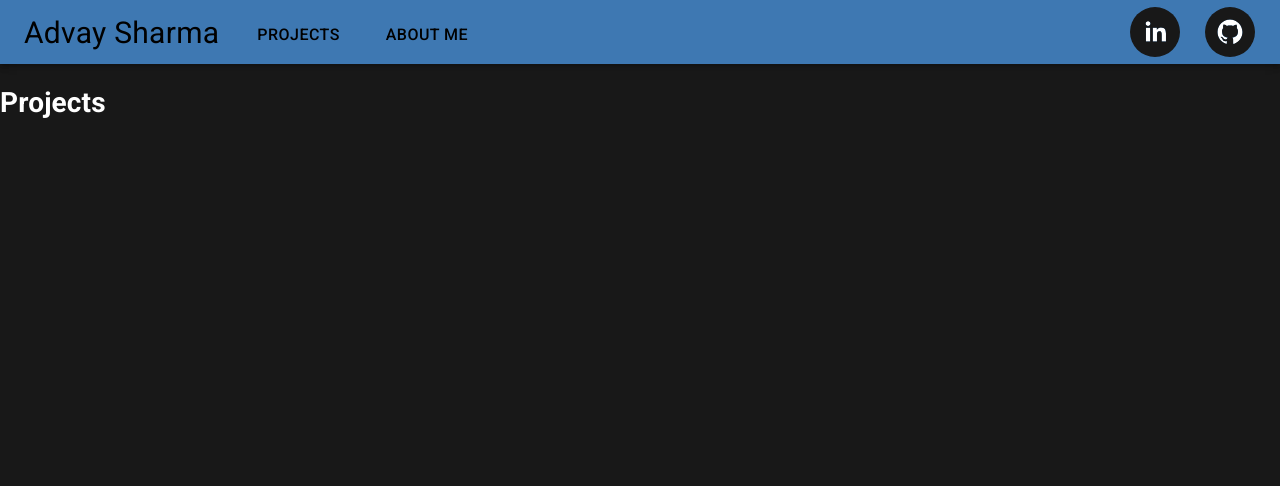
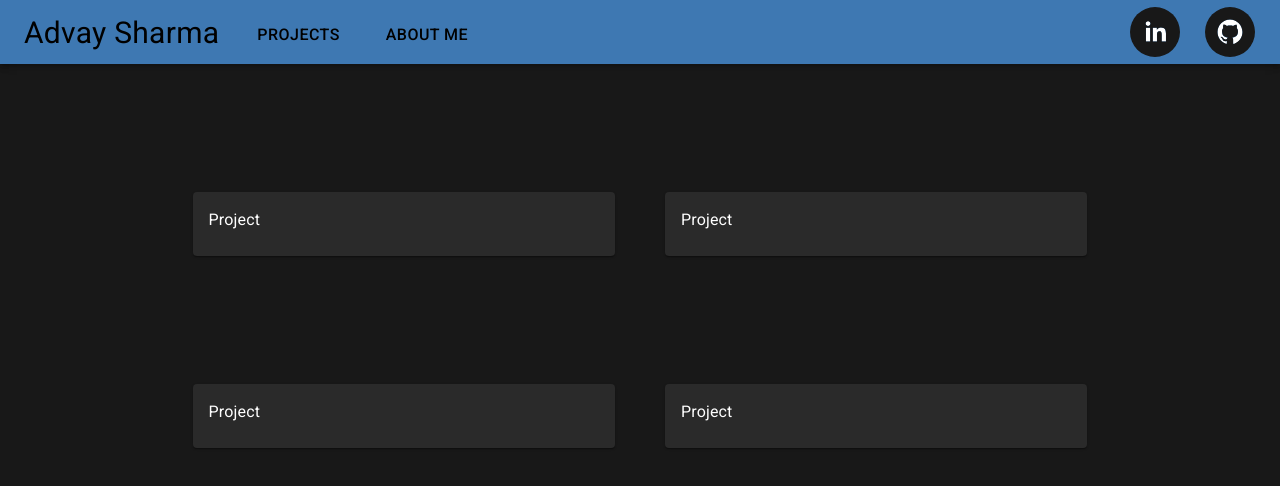
Before and after one commit to sharmaadvay0/developer-portfolio, a React (Create React App) app: page /projects in a window 1280 px wide. Shown: the top 486 px of the page. Built offline with nearby package versions, Linux system fonts and the light colour scheme.

Commit message:
added placeholder cards

```diff
--- a/src/pages/Projects.js
+++ b/src/pages/Projects.js
@@ -1,7 +1,70 @@
-import React from "react";
+import { Card, CardContent, Typography } from "@material-ui/core";
+import React, { Fragment } from "react";
 
 const Projects = () => {
-  return <h1 className="text">Projects</h1>;
+  return (
+    <Fragment>
+      <div
+        style={{
+          display: "flex",
+          justifyContent: "center",
+          marginTop: "10%",
+        }}
+      >
+        <Card
+          style={{
+            backgroundColor: "#2a2a2a",
+            width: "33%",
+            marginRight: "50px",
+          }}
+        >
+          <CardContent>
+            <Typography style={{ color: "white" }}>Project</Typography>
+          </CardContent>
+        </Card>
+        <Card
+          style={{
+            backgroundColor: "#2a2a2a",
+            width: "33%",
+          }}
+        >
+          <CardContent>
+            <Typography style={{ color: "white" }}>Project</Typography>
+          </CardContent>
+        </Card>
+      </div>
+
+      <div
+        style={{
+          display: "flex",
+          justifyContent: "center",
+          marginTop: "10%",
+        }}
+      >
+        <Card
+          style={{
+            backgroundColor: "#2a2a2a",
+            width: "33%",
+            marginRight: "50px",
+          }}
+        >
+          <CardContent>
+            <Typography style={{ color: "white" }}>Project</Typography>
+          </CardContent>
+        </Card>
+        <Card
+          style={{
+            backgroundColor: "#2a2a2a",
+            width: "33%",
+          }}
+        >
+          <CardContent>
+            <Typography style={{ color: "white" }}>Project</Typography>
+          </CardContent>
+        </Card>
+      </div>
+    </Fragment>
+  );
 };
 
 export default Projects;
```
